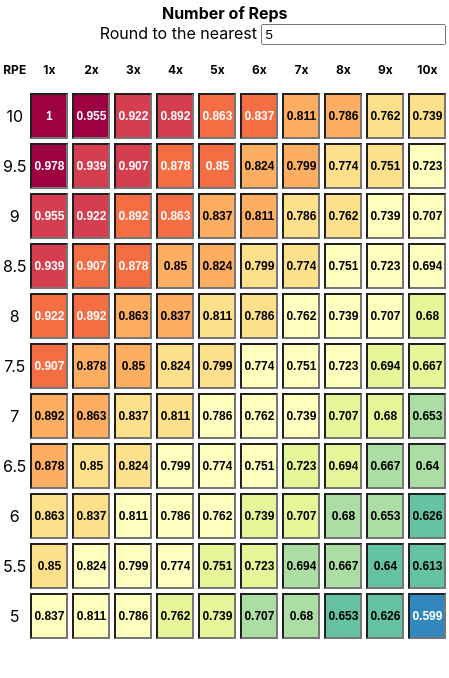
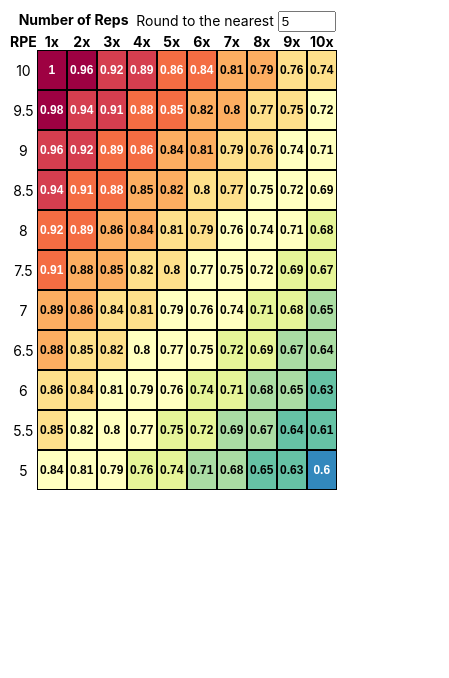
Before and after one commit to nickdeis/rpe-matrix-calculator, a React (Create React App) app: page / in a window 390 px wide. Shown: the top 678 px of the page, 449 px wide, since content can reach past the window. Built offline with nearby package versions, Linux system fonts and the light colour scheme.

Commit message:
Adding in mobile support

```diff
--- a/src/RPECalc.css
+++ b/src/RPECalc.css
@@ -7,16 +7,61 @@
 }
 
 @media (max-width: 900px) {
+    .rpe-calc-table {
+        border-spacing: 0px;
+        padding:10px;
+    }
+
+    .rpe-value-cell {
+        width:30px;
+    }
+    .td-content {
+        font-size: 14px;
+        padding:0;
+    }
+
     .weight-input {
-        width: 45px;
+        width: 50px;
+        font-size: 14px;
+        padding:0;
+        display: block;
+        height:100%;
+        box-sizing: border-box;
+        border: 1px solid black;
+    }
+    .rpe-calc-cell {
+        padding:0;
+    }
+
+    .rpe-calc-row {
+        padding:0;
+    }
+
+    .number-of-reps {
+        font-size:14px;
+        text-align: 'center';
+    }
+
+    .round-to-the-nearest {
+        font-size:14px;
+    }
+    .round-to-the-nearest > input {
+        width:50px
     }
 }
 
 @media (max-width: 500px) {
+    .rpe-calc-table {
+        border-spacing: 0px;
+    }
+
     .weight-input {
         width: 30px;
         height: 40px;
         font-size: 12px;
         text-align: center;
+        padding:0;
+        border:0;
+        border: 1px solid black;
     }
 }
--- a/src/RPECalc.tsx
+++ b/src/RPECalc.tsx
@@ -11,20 +11,20 @@ class RepsHeaders extends React.PureComponent<RepHeadersProps> {
     return (
       <thead>
         <tr>
-          <td style={{ textAlign: "center" }} colSpan={VALID_REPS.length + 1}>
+          <td className="number-of-reps" style={{ textAlign: "center" }} colSpan={VALID_REPS.length + 1}>
             <strong>Number of Reps</strong>
-            <span style={{ float: "right" }}>
+            <span className="round-to-the-nearest" style={{ float: "right" }}>
               Round to the nearest{" "}
               <input type="number" onChange={this.props.onRoundChange} defaultValue={this.props.roundTo} />
             </span>
           </td>
         </tr>
         <tr>
-          <th className="weight-input" key="RPE">
+          <th className="td-content" key="RPE">
             RPE
           </th>
           {VALID_REPS.map(rep => (
-            <th className="weight-input" key={rep}>
+            <th className="td-content" key={rep}>
               {rep}x
             </th>
           ))}
@@ -111,18 +111,18 @@ class RPECalc extends React.PureComponent {
   render() {
     const matrix = this.state.rpeMatrix.toArray() as number[][];
     return (
-      <table>
+      <table className="rpe-calc-table">
         <RepsHeaders roundTo={this.state.roundTo} onRoundChange={this.onRoundChange} />
         <tbody>
           {matrix.map((row, y) => {
             return (
-              <tr key={`row-${y}`}>
-                <td style={{ textAlign: "center" }} key={VALID_RPE[y]}>
-                  {VALID_RPE[y]}
+              <tr className="rpe-calc-row" key={`row-${y}`}>
+                <td className="rpe-calc-cell" style={{ textAlign: "center" }} key={VALID_RPE[y]}>
+                  <span className="td-content rpe-value-cell">{VALID_RPE[y]}</span>
                 </td>
                 {row.map((n, x) => {
                   return (
-                    <td key={`${x},${y}`}>
+                    <td className="rpe-calc-cell" key={`${x},${y}`}>
                       <RPEInput x={x} y={y} n={n} onKeyDown={this.onKeyDown} />
                     </td>
                   );
--- a/src/rpe-calc.ts
+++ b/src/rpe-calc.ts
@@ -17,7 +17,7 @@ export const RPE = math.round(
     ]),
     0.01
   ),
-  3
+  2
 );
 
 type Matrix = typeof RPE;
```
